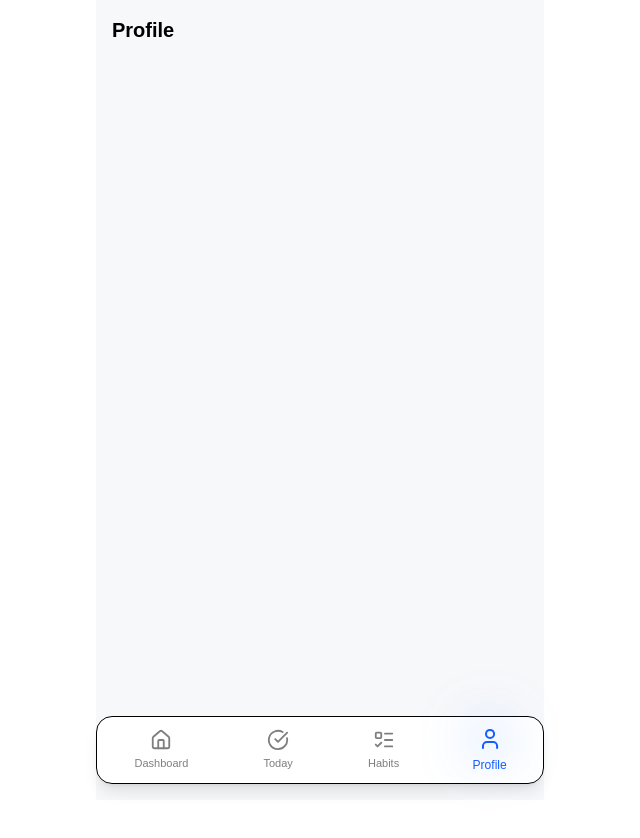
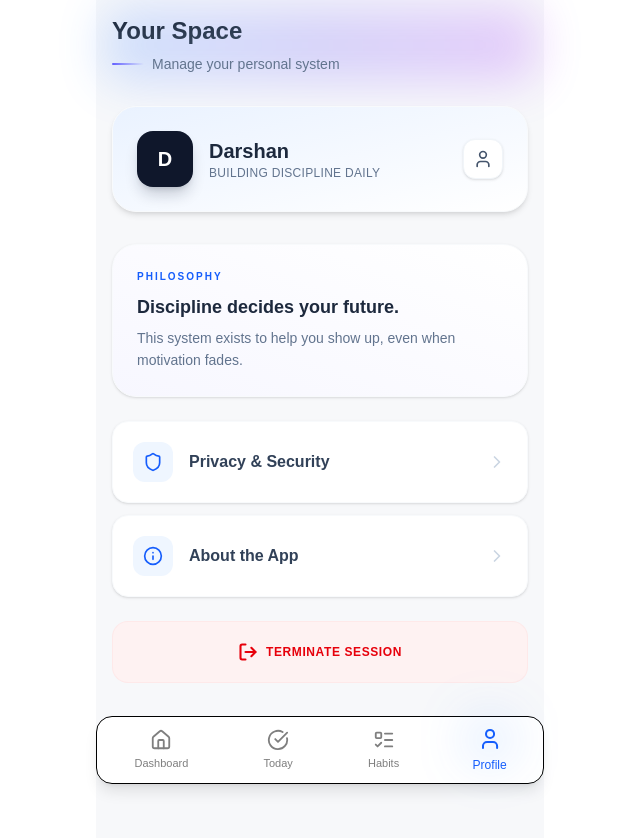
Before and after one commit to DARSHAN973/Garment-Tracking-System, a Next.js app in the folder darshan/self_projects /habit_tracker/: page /profile in a window 1280 px wide. Shown: the top 838 px of the page, without its empty margins (320-960 px from the left). Before the commit the page ends 800 px from the top, so only its background shows below. Built offline with nearby package versions, Linux system fonts and the light colour scheme.

Commit message:
complete all UI

```diff
--- a/darshan/self_projects /habit_tracker/app/(app)/habits/page.tsx
+++ b/darshan/self_projects /habit_tracker/app/(app)/habits/page.tsx
@@ -1,7 +1,92 @@
+import { Plus, PauseCircle, PlayCircle, Settings2 } from "lucide-react";
+
 export default function HabitsPage() {
+  const habits = [
+    { id: 1, name: "Morning Run", category: "Health", active: true },
+    { id: 2, name: "Reading", category: "Learning", active: true },
+    { id: 3, name: "Meditation", category: "Mindfulness", active: false },
+    { id: 4, name: "Code Practice", category: "Career", active: true },
+  ];
+
+  const activeCount = habits.filter(h => h.active).length;
+
   return (
-    <div>
-      <h1 className="text-xl font-semibold">Habits</h1>
+    <div className="space-y-6 relative min-h-screen pb-12">
+      {/* Header with Gradient Glow */}
+      <div className="relative mb-8">
+        <div className="absolute -inset-2 bg-linear-to-r from-blue-500 via-indigo-600 to-purple-600 rounded-2xl blur-xl opacity-20" />
+
+        <div className="relative">
+          <p className="text-2xl font-black leading-tight mb-2 bg-linear-to-br from-slate-800 via-slate-700 to-slate-600 bg-clip-text text-transparent">
+            Your System
+          </p>
+          <p className="text-sm text-slate-500 font-medium flex items-center gap-2">
+            <span className="w-8 h-0.5 bg-linear-to-r from-indigo-500 to-transparent rounded-full" />
+            Manage your daily rituals
+          </p>
+        </div>
+      </div>
+
+      {/* Overview Stat Card with Integrated Add Button */}
+      <div className="relative rounded-3xl bg-white shadow-md p-6 overflow-hidden mb-8 border border-slate-50">
+        <div className="absolute inset-0 bg-linear-to-br from-indigo-500/10 to-transparent" />
+        <div className="relative flex items-center justify-between">
+          <div className="flex items-center gap-3">
+            <div className="w-11 h-11 rounded-xl bg-slate-900 flex items-center justify-center shadow-lg shadow-slate-900/20">
+              <Settings2 className="text-white w-5 h-5" />
+            </div>
+            <div>
+              <p className="text-xs opacity-60 font-medium tracking-wide uppercase">Active Habits</p>
+              <p className="font-bold text-xl text-slate-800">
+                {activeCount} Rituals Running
+              </p>
+            </div>
+          </div>
+
+          {/* Square Add Button */}
+          <button className="w-11 h-11 rounded-xl bg-blue-600 text-white shadow-lg shadow-blue-600/30 flex items-center justify-center active:scale-90 transition-all hover:bg-blue-700">
+            <Plus className="w-6 h-6 stroke-[3px]" />
+          </button>
+        </div>
+      </div>
+
+      {/* Habit List */}
+      <div className="space-y-3">
+        {habits.map((habit) => (
+          <div
+            key={habit.id}
+            className={`rounded-2xl bg-white shadow-sm p-5 flex items-center justify-between transition-all border border-transparent ${
+              !habit.active ? "opacity-50 grayscale-[0.5]" : "border-slate-50 hover:shadow-md"
+            }`}
+          >
+            <div className="flex items-center gap-4">
+              <div className={`w-1.5 h-8 rounded-full ${habit.active ? 'bg-blue-600' : 'bg-slate-300'}`} />
+              <div>
+                <p className={`font-bold text-slate-800 ${!habit.active ? 'text-slate-500' : ''}`}>
+                  {habit.name}
+                </p>
+                <p className="text-[10px] font-bold text-slate-400 uppercase tracking-widest mt-0.5">
+                  {habit.category}
+                </p>
+              </div>
+            </div>
+
+            <div className="flex items-center">
+              {habit.active ? (
+                <div className="flex items-center gap-1.5 px-3 py-1 rounded-lg bg-blue-50 text-blue-600 border border-blue-100">
+                  <PlayCircle className="w-4 h-4" />
+                  <span className="text-[10px] font-black uppercase">Active</span>
+                </div>
+              ) : (
+                <div className="flex items-center gap-1.5 px-3 py-1 rounded-lg bg-slate-100 text-slate-500 border border-slate-200">
+                  <PauseCircle className="w-4 h-4" />
+                  <span className="text-[10px] font-black uppercase">Paused</span>
+                </div>
+              )}
+            </div>
+          </div>
+        ))}
+      </div>
     </div>
   );
 }
--- a/darshan/self_projects /habit_tracker/app/(app)/profile/page.tsx
+++ b/darshan/self_projects /habit_tracker/app/(app)/profile/page.tsx
@@ -1,7 +1,85 @@
+import { LogOut, Shield, Info, User, ChevronRight } from "lucide-react";
+
 export default function ProfilePage() {
   return (
-    <div>
-      <h1 className="text-xl font-semibold">Profile</h1>
+    <div className="space-y-6 min-h-screen pb-12">
+      {/* Header with Gradient Glow */}
+      <div className="relative mb-8">
+        <div className="absolute -inset-2 bg-linear-to-r from-blue-500 via-indigo-600 to-purple-600 rounded-2xl blur-xl opacity-20" />
+
+        <div className="relative">
+          <p className="text-2xl font-black leading-tight mb-2 bg-linear-to-br from-slate-800 via-slate-700 to-slate-600 bg-clip-text text-transparent">
+            Your Space
+          </p>
+          <p className="text-sm text-slate-500 font-medium flex items-center gap-2">
+            <span className="w-8 h-0.5 bg-linear-to-r from-indigo-500 to-transparent rounded-full" />
+            Manage your personal system
+          </p>
+        </div>
+      </div>
+
+      {/* Primary User Card (Themed like the Habit Progress Card) */}
+      <div className="relative rounded-3xl bg-white shadow-md p-6 overflow-hidden mb-8 border border-slate-50">
+        <div className="absolute inset-0 bg-linear-to-br from-blue-500/10 to-transparent" />
+        <div className="relative flex items-center justify-between">
+          <div className="flex items-center gap-4">
+            <div className="w-14 h-14 rounded-2xl bg-slate-900 flex items-center justify-center text-white text-xl font-black shadow-lg shadow-slate-900/20">
+              D
+            </div>
+            <div>
+              <p className="font-bold text-xl text-slate-800">Darshan</p>
+              <p className="text-xs font-medium text-slate-500 uppercase tracking-wide">Building discipline daily</p>
+            </div>
+          </div>
+
+          <button className="w-10 h-10 rounded-xl bg-white border border-slate-100 shadow-sm flex items-center justify-center active:scale-90 transition-all hover:bg-slate-50">
+            <User className="w-5 h-5 text-slate-600" />
+          </button>
+        </div>
+      </div>
+
+      {/* Philosophy Card with Subtle Tint */}
+      <div className="relative rounded-3xl bg-white shadow-sm p-6 overflow-hidden border border-slate-50">
+        <div className="absolute inset-0 bg-linear-to-tr from-indigo-500/5 to-transparent" />
+        <div className="relative">
+          <p className="text-[10px] font-black uppercase tracking-[0.2em] text-blue-600 mb-3">
+            Philosophy
+          </p>
+          <p className="text-lg font-bold leading-tight text-slate-800">
+            Discipline decides your future.
+          </p>
+          <p className="text-sm font-medium text-slate-500 mt-2 leading-relaxed">
+            This system exists to help you show up, even when motivation fades.
+          </p>
+        </div>
+      </div>
+
+      {/* Action List */}
+      <div className="space-y-3">
+        {[
+          { icon: <Shield className="w-5 h-5" />, label: "Privacy & Security" },
+          { icon: <Info className="w-5 h-5" />, label: "About the App" },
+        ].map((item, idx) => (
+          <div
+            key={idx}
+            className="rounded-2xl bg-white shadow-sm p-5 flex items-center justify-between transition-all hover:shadow-md border border-slate-50 active:scale-[0.99]"
+          >
+            <div className="flex items-center gap-4">
+              <div className="w-10 h-10 rounded-xl bg-blue-50 text-blue-600 flex items-center justify-center">
+                {item.icon}
+              </div>
+              <p className="font-bold text-slate-700">{item.label}</p>
+            </div>
+            <ChevronRight className="w-5 h-5 text-slate-300" />
+          </div>
+        ))}
+      </div>
+
+      {/* Logout Button */}
+      <button className="w-full mt-4 rounded-2xl bg-red-50 text-red-600 font-bold py-5 flex items-center justify-center gap-2 active:scale-95 transition-all hover:bg-red-100 border border-red-100/50">
+        <LogOut className="w-5 h-5 stroke-[2.5px]" />
+        <span className="uppercase tracking-wider text-xs">Terminate Session</span>
+      </button>
     </div>
   );
 }
```
